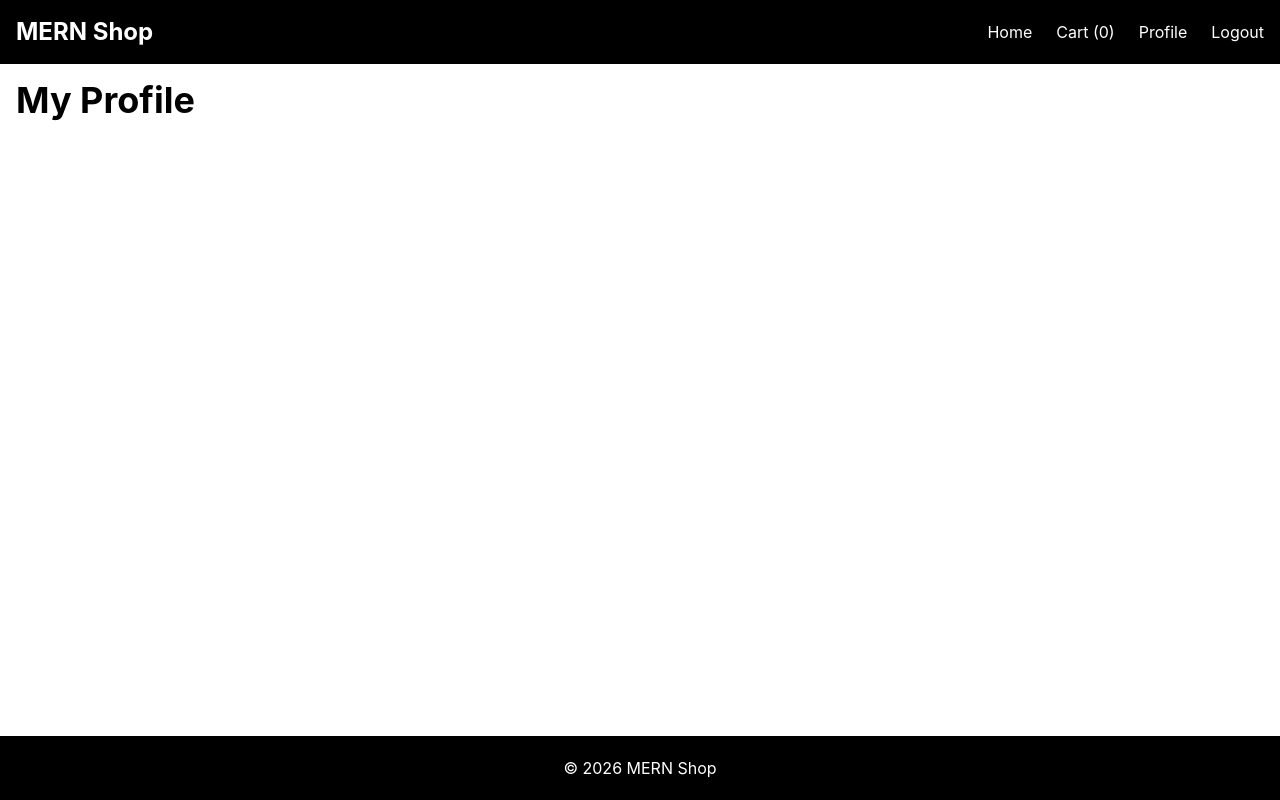
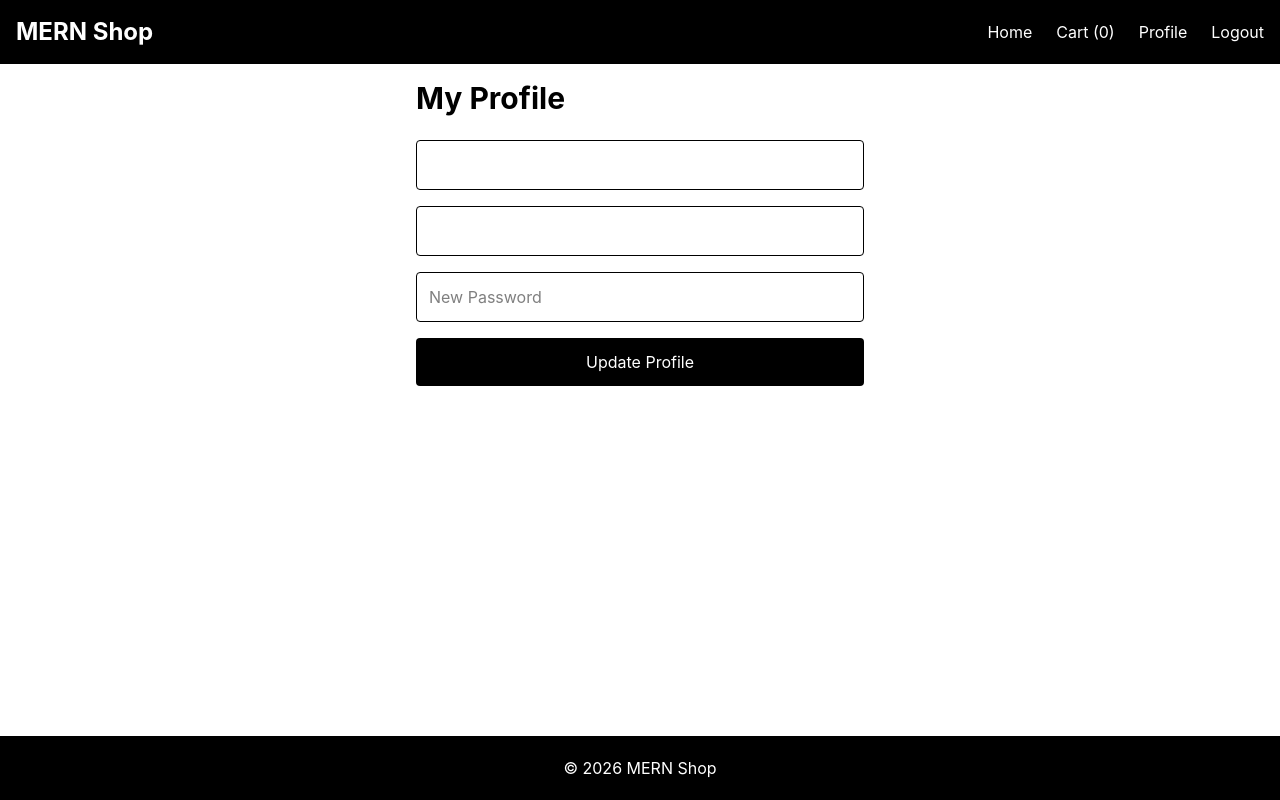
Before and after one commit to jitanshu-27/mern-ecommerce-platform, a React app in the folder frontend/: page /profile in a window 1280 px wide. Built offline with nearby package versions, Linux system fonts and the light colour scheme; no server answers; sample sign-in values are in the browser's storage; the HTML template or start-up script is replaced by a standard one.

Commit message:
add user profile management

```diff
--- a/frontend/src/pages/ProfilePage.jsx
+++ b/frontend/src/pages/ProfilePage.jsx
@@ -1,8 +1,127 @@
+import {
+  useEffect,
+  useState,
+} from "react";
+
+import api from "../services/api";
+
 const ProfilePage = () => {
+  const [formData, setFormData] =
+    useState({
+      name: "",
+      email: "",
+      password: "",
+    });
+
+  useEffect(() => {
+    fetchProfile();
+  }, []);
+
+  const fetchProfile =
+    async () => {
+      try {
+        const { data } =
+          await api.get(
+            "/users/profile"
+          );
+
+        setFormData({
+          name: data.user.name,
+          email: data.user.email,
+          password: "",
+        });
+      } catch (error) {
+        alert(
+          "Failed to load profile"
+        );
+      }
+    };
+
+  const handleChange = (
+    e
+  ) => {
+    setFormData({
+      ...formData,
+      [e.target.name]:
+        e.target.value,
+    });
+  };
+
+  const submitHandler =
+    async (e) => {
+      e.preventDefault();
+
+      try {
+        await api.put(
+          "/users/profile",
+          formData
+        );
+
+        alert(
+          "Profile Updated"
+        );
+      } catch (error) {
+        alert(
+          "Update Failed"
+        );
+      }
+    };
+
   return (
-    <h1 className="text-4xl font-bold">
-      My Profile
-    </h1>
+    <div className="max-w-md mx-auto">
+
+      <h1 className="text-3xl font-bold mb-6">
+        My Profile
+      </h1>
+
+      <form
+        onSubmit={
+          submitHandler
+        }
+        className="space-y-4"
+      >
+        <input
+          type="text"
+          name="name"
+          value={formData.name}
+          onChange={
+            handleChange
+          }
+          className="border w-full p-3 rounded"
+        />
+
+        <input
+          type="email"
+          name="email"
+          value={formData.email}
+          onChange={
+            handleChange
+          }
+          className="border w-full p-3 rounded"
+        />
+
+        <input
+          type="password"
+          name="password"
+          placeholder="New Password"
+          value={
+            formData.password
+          }
+          onChange={
+            handleChange
+          }
+          className="border w-full p-3 rounded"
+        />
+
+        <button
+          className="bg-black text-white w-full p-3 rounded"
+        >
+          Update Profile
+        </button>
+
+      </form>
+
+    </div>
   );
 };
 
--- a/frontend/src/services/api.js
+++ b/frontend/src/services/api.js
@@ -4,4 +4,25 @@ const api = axios.create({
   baseURL: "http://localhost:5000/api",
 });
 
+api.interceptors.request.use(
+  (config) => {
+    const userInfo =
+      JSON.parse(
+        localStorage.getItem(
+          "userInfo"
+        )
+      );
+
+    if (
+      userInfo &&
+      userInfo.token
+    ) {
+      config.headers.Authorization =
+        `Bearer ${userInfo.token}`;
+    }
+
+    return config;
+  }
+);
+
 export default api;
```
